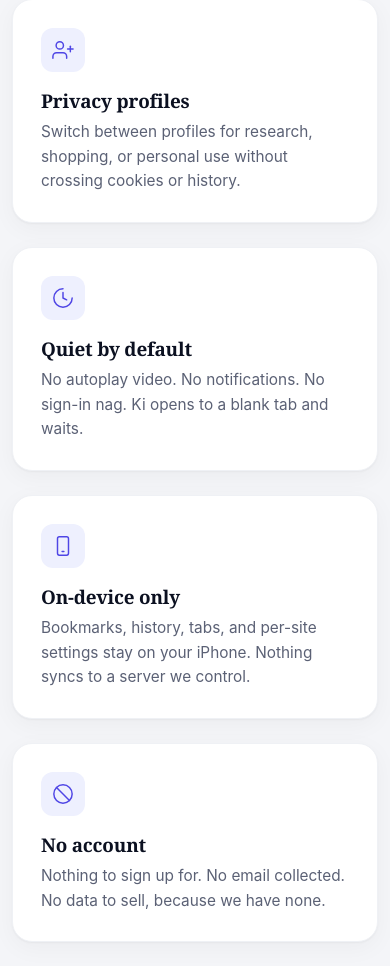
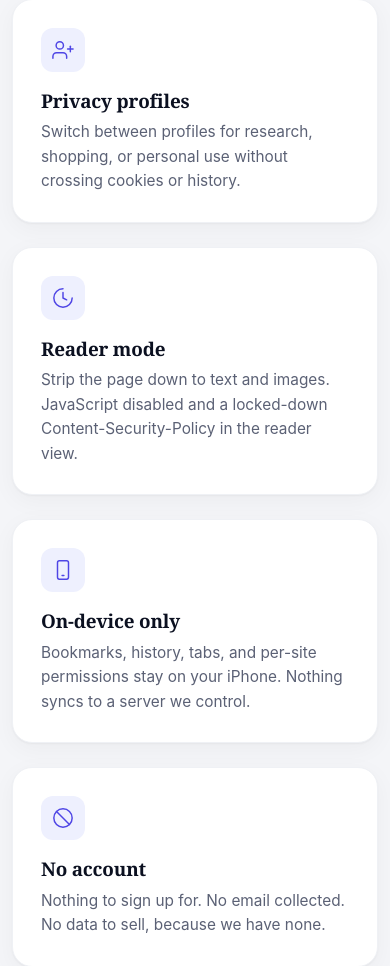
Before and after one commit to blakecrosley/kibrowser.com, a FastAPI app: page / in a window 390 px wide. Shown: the part 2651-3617 px from the top of the page. Run offline with FastAPI, Linux system fonts and the light colour scheme.

Commit message:
docs(site): drop "blank tab" claim + surface reader mode (matches Ki build 5)
Two issues on 941ki.com that didn't survive the build-5 audit:

1. The "Quiet by default" feature card said "Ki opens to a blank tab
   and waits" — true for Plan A, false for build 5. Build 5 lands
   the first tab on the user's selected search engine homepage
   (Google by default). Apple Review compares listing copy to
   visible app behavior; leaving the contradiction in would trip
   2.3 (Performance: Accurate Metadata).

2. Reader mode was nowhere on the homepage despite being one of the
   five load-bearing claims in the App Store description and the
   shield-button neighbor in the URL bar.

features.html — swapped the "Quiet by default" card for a "Reader
mode" card pointing at the JS-disabled + CSP-locked overlay. Updated
the "On-device only" card to say "per-site permissions" instead of
"per-site settings" (precise term used in the App Review notes).

base.html — extended the SoftwareApplication JSON-LD featureList:
- "Per-site privacy controls" → spelled out the 6 toggles by name
  (cookies, JavaScript, autoplay, pop-ups, microphone, camera) so
  the schema matches the support FAQ + privacy policy
- new entry: "Reader mode with JavaScript disabled and a locked-down
  Content-Security-Policy"
- keywords list adds "reader mode" + "shield"

Co-Authored-By: Claude Opus 4.7 (1M context) <noreply@anthropic.com>

```diff
--- a/app/templates/base.html
+++ b/app/templates/base.html
@@ -80,12 +80,13 @@
         "url": "https://941ki.com",
         "featureList": [
             "Cross-site tracker blocking by default",
-            "Per-site privacy controls",
+            "Per-site privacy controls (cookies, JavaScript, autoplay, pop-ups, microphone, camera)",
+            "Reader mode with JavaScript disabled and a locked-down Content-Security-Policy",
             "Privacy profiles with separate cookie jars",
             "On-device bookmarks and history",
             "No account, no telemetry, no ads"
         ],
-        "keywords": "private browser, iPhone, privacy, tracker blocker, no telemetry"
+        "keywords": "private browser, iPhone, privacy, tracker blocker, reader mode, shield, no telemetry"
     }
     </script>
 
--- a/app/templates/components/features.html
+++ b/app/templates/components/features.html
@@ -55,8 +55,8 @@
                             <path d="M12 6v6l4 2"/>
                         </svg>
                     </div>
-                    <h5>Quiet by default</h5>
-                    <p>No autoplay video. No notifications. No sign-in nag. Ki opens to a blank tab and waits.</p>
+                    <h5>Reader mode</h5>
+                    <p>Strip the page down to text and images. JavaScript disabled and a locked-down Content-Security-Policy in the reader view.</p>
                 </div>
             </div>
 
@@ -69,7 +69,7 @@
                         </svg>
                     </div>
                     <h5>On-device only</h5>
-                    <p>Bookmarks, history, tabs, and per-site settings stay on your iPhone. Nothing syncs to a server we control.</p>
+                    <p>Bookmarks, history, tabs, and per-site permissions stay on your iPhone. Nothing syncs to a server we control.</p>
                 </div>
             </div>
 
```
